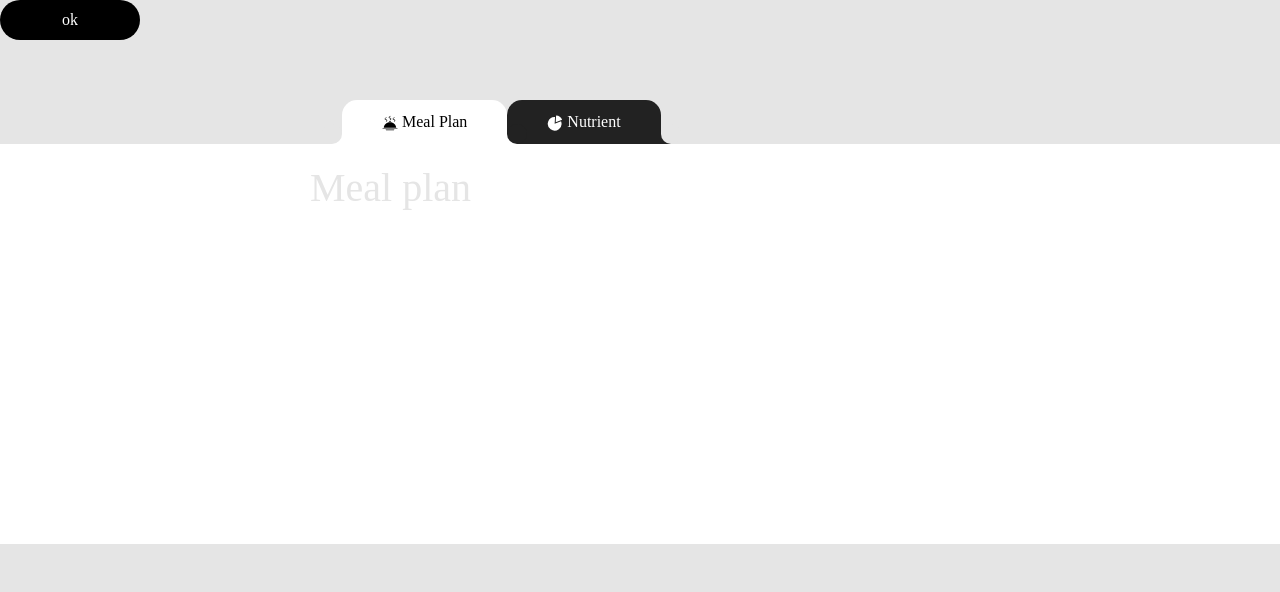
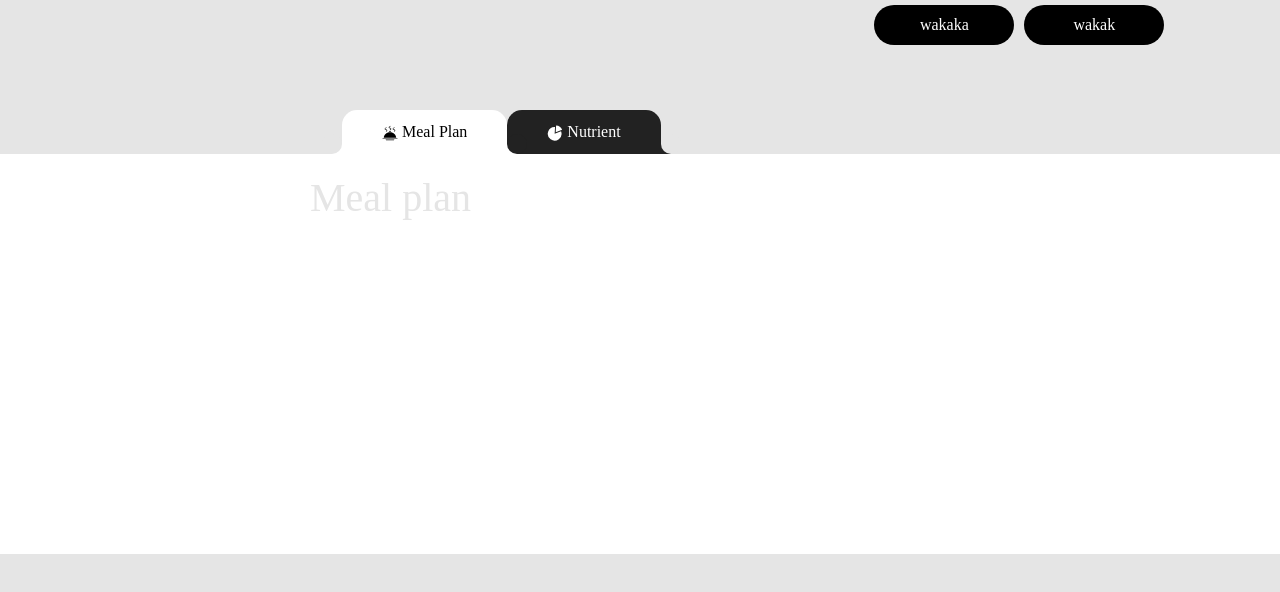
Before and after one commit to jiaqing23/CZ2006-Nutrion, a React (Create React App) app in the folder frontend/: page / in a window 1280 px wide. Shown: the top 592 px of the page. Built offline with nearby package versions, Linux system fonts and the light colour scheme; a web font is replaced by a local one.

Commit message:
Fix button

```diff
--- a/frontend/src/components/Button.jsx
+++ b/frontend/src/components/Button.jsx
@@ -1,13 +1,10 @@
 import React, {useState} from 'react'
 import '../styles/Button.css'
-import Button from './Button'
 
-function MealPlanner() {
+function Button(props) {
     return(
-        <button className="button"> ok </button>
+        <button className="button"> {props.text} </button>
     );
-
-
 }
 
-export default MealPlanner;
+export default Button;
--- a/frontend/src/components/MealPlanner.jsx
+++ b/frontend/src/components/MealPlanner.jsx
@@ -17,9 +17,10 @@ function MealPlanner() {
 
     return(
         <>
-            <div class="row justify-content-begin">
-                <div class="col-2">
-                    <Button />
+            <div class="row justify-content-end">
+                <div class="col-4">
+                    <Button text="wakaka"/>
+                    <Button text="wakak" />
                 </div>
             </div>
             <ul className="tabs group">
--- a/frontend/src/styles/Button.css
+++ b/frontend/src/styles/Button.css
@@ -4,6 +4,7 @@ button {
     font: inherit;
     color: inherit;
     cursor: pointer;
+    margin: 5px;
 }
 
 .button{
```
